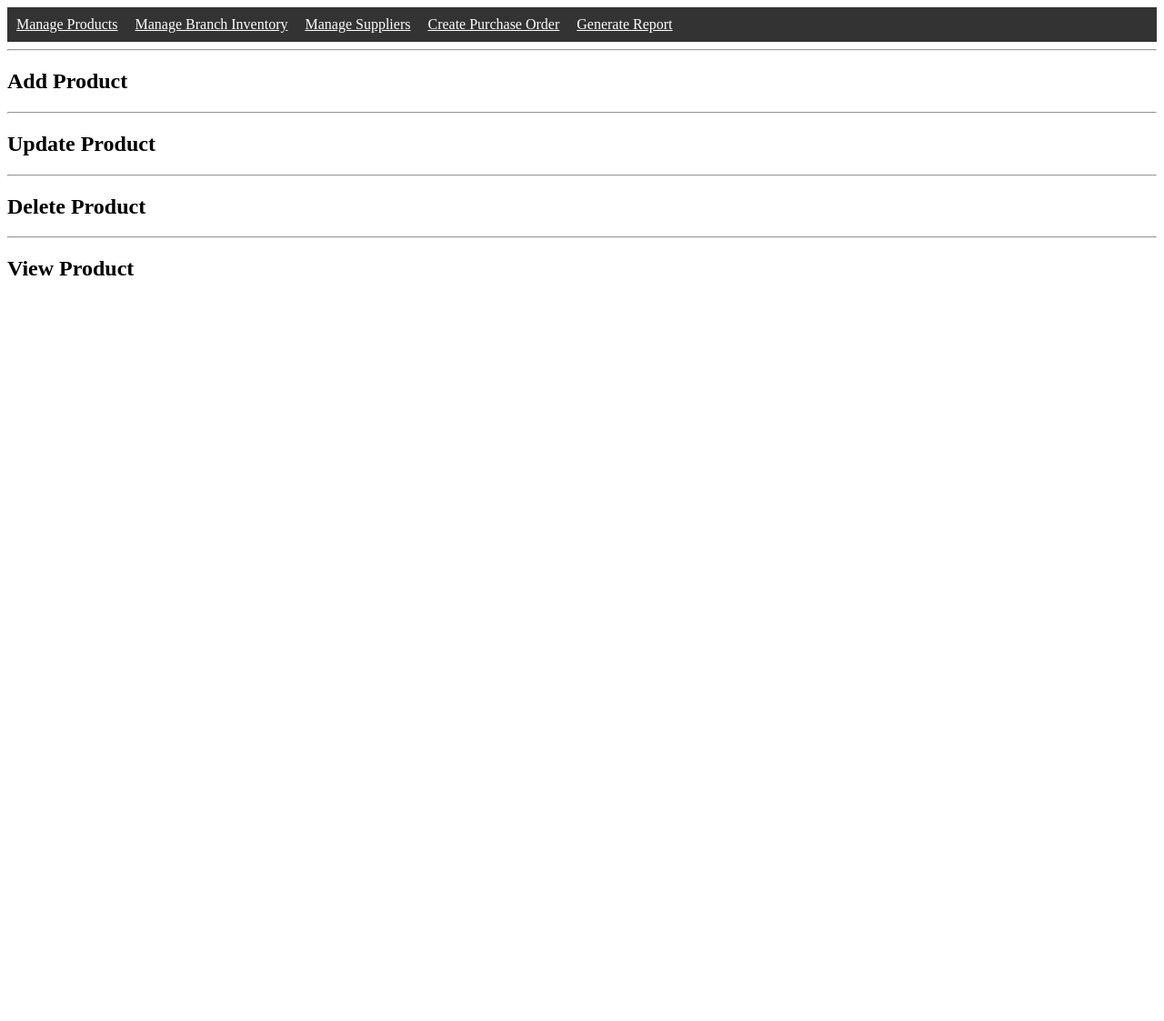
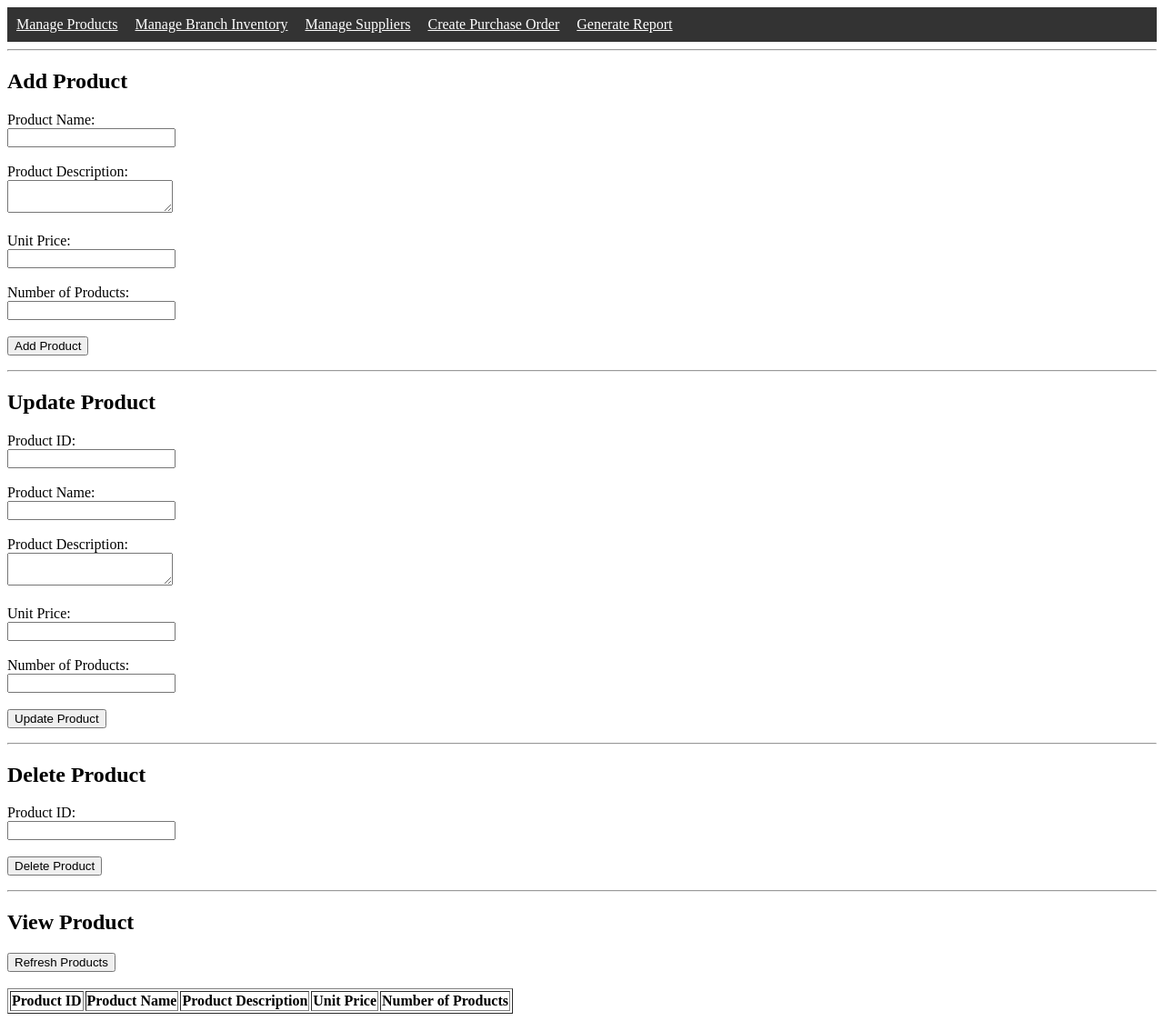
Before and after one commit to Truesnek/Sales-Inventory-Management-Systems, a Django app: template core/templates/ManageProduct.html in a window 1280 px wide. Shown: the whole page at 91% size. Before the commit the page ends 303 px from the top, so only its background shows below. Run offline with Django 5.2, Linux system fonts and the light colour scheme; the template is opened without the code that fills it, so the values that code supplies are empty.

Commit message:
Finished the manageproduct.html page

```diff
--- a/core/templates/ManageProduct.html
+++ b/core/templates/ManageProduct.html
@@ -14,18 +14,171 @@
     <hr>
 
     <h2>Add Product</h2>
-    <!-- Add product form goes here -->
+    <form id="addProductForm">
+        <label>Product Name:</label><br>
+        <input type="text" id="add_product_name" required><br><br>
+
+        <label>Product Description:</label><br>
+        <textarea id="add_product_description"></textarea><br><br>
+
+        <label>Unit Price:</label><br>
+        <input type="number" id="add_unit_price" step="0.01" required><br><br>
+
+        <label>Number of Products:</label><br>
+        <input type="number" id="add_num_products"><br><br>
+
+        <button type="submit">Add Product</button>
+    </form>
+    <p id="addMessage"></p>
+
     <hr>
 
     <h2>Update Product</h2>
-    <!-- Update product form goes here -->
+    <form id="updateProductForm">
+        <label>Product ID:</label><br>
+        <input type="number" id="update_product_id" required><br><br>
+
+        <label>Product Name:</label><br>
+        <input type="text" id="update_product_name"><br><br>
+
+        <label>Product Description:</label><br>
+        <textarea id="update_product_description"></textarea><br><br>
+
+        <label>Unit Price:</label><br>
+        <input type="number" id="update_unit_price" step="0.01"><br><br>
+
+        <label>Number of Products:</label><br>
+        <input type="number" id="update_num_products"><br><br>
+
+        <button type="submit">Update Product</button>
+    </form>
+    <p id="updateMessage"></p>
+
     <hr>
 
     <h2>Delete Product</h2>
-    <!-- Delete product form goes here -->
+    <form id="deleteProductForm">
+        <label>Product ID:</label><br>
+        <input type="number" id="delete_product_id" required><br><br>
+
+        <button type="submit">Delete Product</button>
+    </form>
+    <p id="deleteMessage"></p>
+
     <hr>
 
     <h2>View Product</h2>
-    <!-- Table or list of products goes here -->
+    <button onclick="loadProducts()">Refresh Products</button><br><br>
+
+    <table border="1" id="productsTable">
+        <thead>
+            <tr>
+                <th>Product ID</th>
+                <th>Product Name</th>
+                <th>Product Description</th>
+                <th>Unit Price</th>
+                <th>Number of Products</th>
+            </tr>
+        </thead>
+        <tbody></tbody>
+    </table>
+
+    <script>
+        async function loadProducts() {
+            const response = await fetch("/api/products/view/");
+            const products = await response.json();
+
+            const tbody = document.querySelector("#productsTable tbody");
+            tbody.innerHTML = "";
+
+            products.forEach(product => {
+                const row = document.createElement("tr");
+                row.innerHTML = `
+                    <td>${product.product_id}</td>
+                    <td>${product.product_name || ""}</td>
+                    <td>${product.product_description || ""}</td>
+                    <td>${product.unit_price || ""}</td>
+                    <td>${product.num_products || ""}</td>
+                `;
+                tbody.appendChild(row);
+            });
+        }
+
+        document.getElementById("addProductForm").addEventListener("submit", async function(event) {
+            event.preventDefault();
+
+            const data = {
+                product_name: document.getElementById("add_product_name").value,
+                product_description: document.getElementById("add_product_description").value,
+                unit_price: document.getElementById("add_unit_price").value,
+                num_products: document.getElementById("add_num_products").value
+            };
+
+            const response = await fetch("/api/products/add/", {
+                method: "POST",
+                headers: {
+                    "Content-Type": "application/json"
+                },
+                body: JSON.stringify(data)
+            });
+
+            if (response.ok) {
+                document.getElementById("addMessage").innerText = "Product added successfully.";
+                document.getElementById("addProductForm").reset();
+                loadProducts();
+            } else {
+                document.getElementById("addMessage").innerText = "Failed to add product.";
+            }
+        });
+
+        document.getElementById("updateProductForm").addEventListener("submit", async function(event) {
+            event.preventDefault();
+
+            const productId = document.getElementById("update_product_id").value;
+
+            const data = {
+                product_name: document.getElementById("update_product_name").value,
+                product_description: document.getElementById("update_product_description").value,
+                unit_price: document.getElementById("update_unit_price").value,
+                num_products: document.getElementById("update_num_products").value
+            };
+
+            const response = await fetch(`/api/products/update/${productId}/`, {
+                method: "PUT",
+                headers: {
+                    "Content-Type": "application/json"
+                },
+                body: JSON.stringify(data)
+            });
+
+            if (response.ok) {
+                document.getElementById("updateMessage").innerText = "Product updated successfully.";
+                document.getElementById("updateProductForm").reset();
+                loadProducts();
+            } else {
+                document.getElementById("updateMessage").innerText = "Failed to update product.";
+            }
+        });
+
+        document.getElementById("deleteProductForm").addEventListener("submit", async function(event) {
+            event.preventDefault();
+
+            const productId = document.getElementById("delete_product_id").value;
+
+            const response = await fetch(`/api/products/delete/${productId}/`, {
+                method: "DELETE"
+            });
+
+            if (response.ok) {
+                document.getElementById("deleteMessage").innerText = "Product deleted successfully.";
+                document.getElementById("deleteProductForm").reset();
+                loadProducts();
+            } else {
+                document.getElementById("deleteMessage").innerText = "Failed to delete product.";
+            }
+        });
+
+        loadProducts();
+    </script>
 </body>
 </html>
```
Lines whose indentation alone changed are shown as unchanged.
